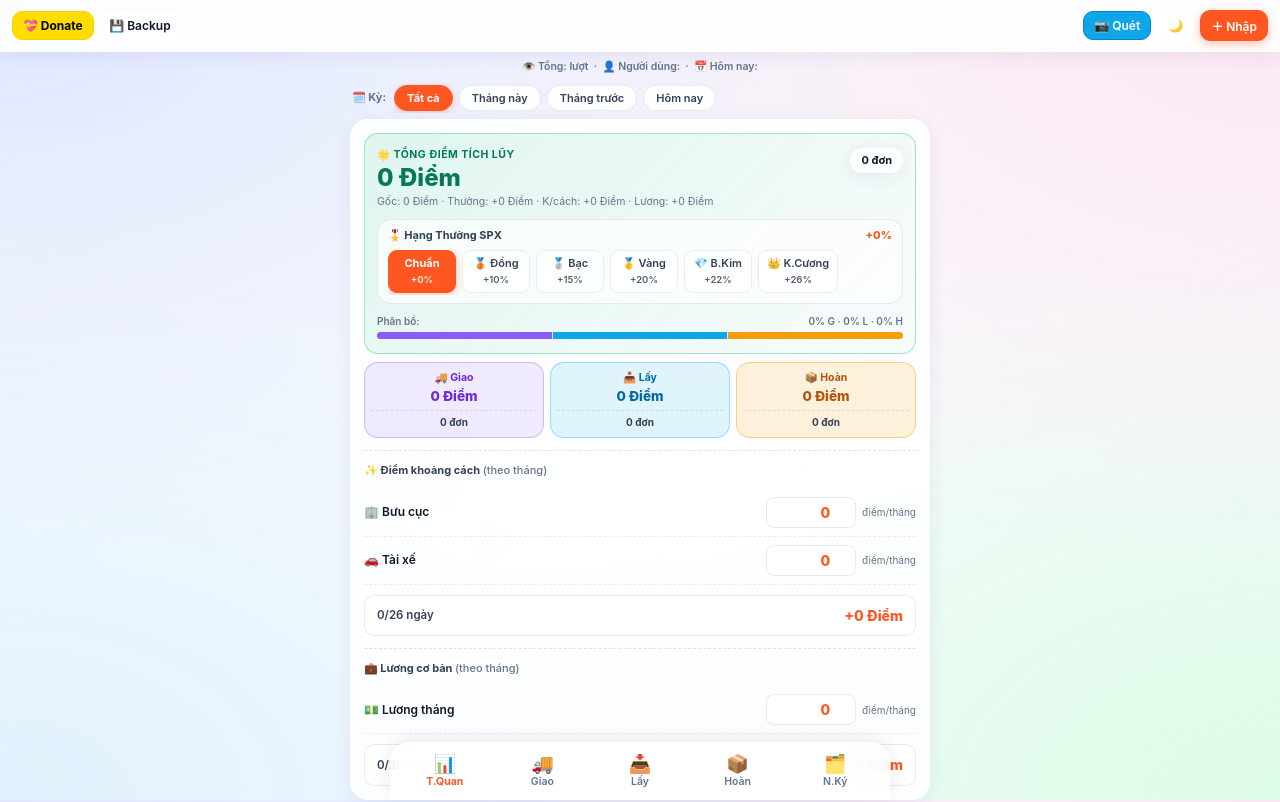
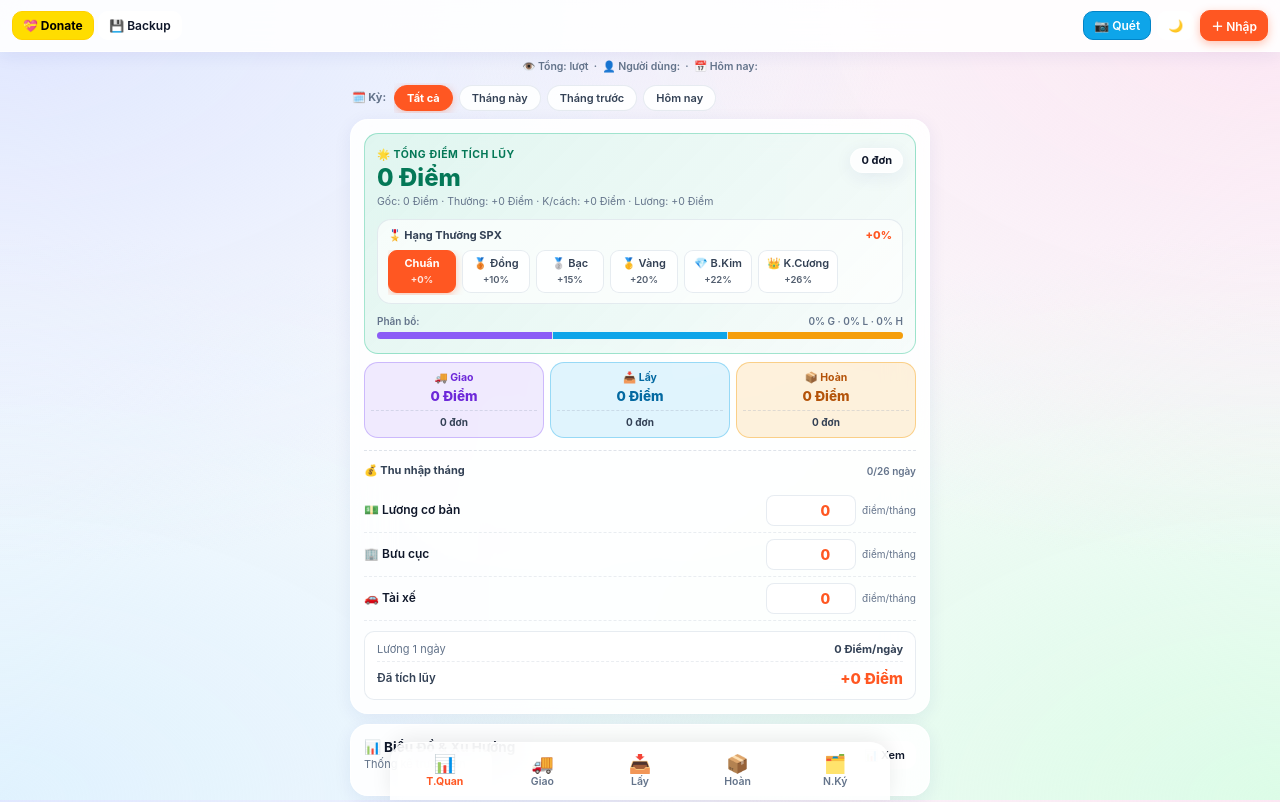
Before and after one commit to linhshope124-a11y/spx-tracker-v, a plain HTML site: page index.html in a window 1280 px wide. Shown: the top 802 px of the page. Drawn offline with Linux system fonts and the light colour scheme; some packages are replaced by stand-ins of ours; a script that the page names is missing.

Commit message:
Update index.html

```diff
--- a/index.html
+++ b/index.html
@@ -103,11 +103,23 @@
           </div>
 
           <div style="margin-top:12px;padding-top:12px;border-top:1px dashed rgba(148,163,184,0.3)">
-            <div style="font-size:11px;font-weight:700;color:var(--text-secondary);margin-bottom:10px">
-              ✨ Điểm khoảng cách <span style="color:var(--text-muted);font-weight:500">(theo tháng)</span>
+            <div style="display:flex;justify-content:space-between;align-items:center;margin-bottom:10px">
+              <div style="font-size:11px;font-weight:700;color:var(--text-secondary)">
+                💰 Thu nhập tháng
+              </div>
+              <div style="font-size:10px;color:var(--text-muted);font-weight:600" id="incomeDayCount">0/26 ngày</div>
             </div>
 
-            <div style="display:flex;justify-content:space-between;align-items:center;padding:8px 0;border-bottom:1px dashed rgba(148,163,184,0.2)">
+            <div style="display:flex;justify-content:space-between;align-items:center;padding:6px 0;border-bottom:1px dashed rgba(148,163,184,0.2)">
+              <span style="font-size:12px;font-weight:600;color:var(--text-primary)">💵 Lương cơ bản</span>
+              <div style="display:flex;align-items:center;gap:6px">
+                <input type="number" inputmode="numeric" id="salaryBaseInput" value="0" min="0" onchange="saveSalaryConfig()"
+                       style="width:90px;padding:6px 10px;border:1px solid var(--glass-border-subtle);border-radius:8px;background:var(--glass-surface);color:var(--spx-orange);font-size:14px;font-weight:800;text-align:right;outline:none;font-family:inherit;">
+                <span style="font-size:10px;color:var(--text-muted);white-space:nowrap">điểm/tháng</span>
+              </div>
+            </div>
+
+            <div style="display:flex;justify-content:space-between;align-items:center;padding:6px 0;border-bottom:1px dashed rgba(148,163,184,0.2)">
               <span style="font-size:12px;font-weight:600;color:var(--text-primary)">🏢 Bưu cục</span>
               <div style="display:flex;align-items:center;gap:6px">
                 <input type="number" inputmode="numeric" id="manualBuuCucInput" value="0" min="0" onchange="saveManualPoints()"
@@ -116,7 +128,7 @@
               </div>
             </div>
 
-            <div style="display:flex;justify-content:space-between;align-items:center;padding:8px 0;border-bottom:1px dashed rgba(148,163,184,0.2)">
+            <div style="display:flex;justify-content:space-between;align-items:center;padding:6px 0;border-bottom:1px dashed rgba(148,163,184,0.2)">
               <span style="font-size:12px;font-weight:600;color:var(--text-primary)">🚗 Tài xế</span>
               <div style="display:flex;align-items:center;gap:6px">
                 <input type="number" inputmode="numeric" id="manualTaiXeInput" value="0" min="0" onchange="saveManualPoints()"
@@ -125,29 +137,15 @@
               </div>
             </div>
 
-            <div style="margin-top:10px;padding:10px 12px;background:var(--glass-subtle);border-radius:10px;border:1px solid var(--glass-border-subtle);display:flex;justify-content:space-between;align-items:center">
-              <span style="font-size:11.5px;color:var(--text-secondary);font-weight:600" id="manualProgressText">0/26 ngày</span>
-              <b id="manualTotalDisplay" style="color:var(--spx-orange);font-size:14px;font-weight:800">+0 Điểm</b>
-            </div>
-          </div>
-
-          <div style="margin-top:12px;padding-top:12px;border-top:1px dashed rgba(148,163,184,0.3)">
-            <div style="font-size:11px;font-weight:700;color:var(--text-secondary);margin-bottom:10px">
-              💼 Lương cơ bản <span style="color:var(--text-muted);font-weight:500">(theo tháng)</span>
-            </div>
-
-            <div style="display:flex;justify-content:space-between;align-items:center;padding:8px 0;border-bottom:1px dashed rgba(148,163,184,0.2)">
-              <span style="font-size:12px;font-weight:600;color:var(--text-primary)">💵 Lương tháng</span>
-              <div style="display:flex;align-items:center;gap:6px">
-                <input type="number" inputmode="numeric" id="salaryBaseInput" value="0" min="0" onchange="saveSalaryConfig()"
-                       style="width:90px;padding:6px 10px;border:1px solid var(--glass-border-subtle);border-radius:8px;background:var(--glass-surface);color:var(--spx-orange);font-size:14px;font-weight:800;text-align:right;outline:none;font-family:inherit;">
-                <span style="font-size:10px;color:var(--text-muted);white-space:nowrap">điểm/tháng</span>
+            <div style="margin-top:10px;padding:10px 12px;background:var(--glass-subtle);border-radius:10px;border:1px solid var(--glass-border-subtle)">
+              <div style="display:flex;justify-content:space-between;font-size:11px;color:var(--text-muted);margin-bottom:4px">
+                <span>Lương 1 ngày</span>
+                <span id="incomePerDayText" style="font-weight:700;color:var(--text-secondary)">0 Điểm/ngày</span>
               </div>
-            </div>
-
-            <div style="margin-top:10px;padding:10px 12px;background:var(--glass-subtle);border-radius:10px;border:1px solid var(--glass-border-subtle);display:flex;justify-content:space-between;align-items:center">
-              <span style="font-size:11.5px;color:var(--text-secondary);font-weight:600" id="salaryProgressText">0/26 ngày</span>
-              <b id="salaryPointsDisplay" style="color:var(--spx-orange);font-size:14px;font-weight:800">+0 Điểm</b>
+              <div style="display:flex;justify-content:space-between;align-items:center;padding-top:6px;border-top:1px dashed rgba(148,163,184,0.2)">
+                <span style="font-size:11.5px;color:var(--text-secondary);font-weight:600">Đã tích lũy</span>
+                <b id="incomeTotalDisplay" style="color:var(--spx-orange);font-size:15px;font-weight:800">+0 Điểm</b>
+              </div>
             </div>
           </div>
         </section>
```
